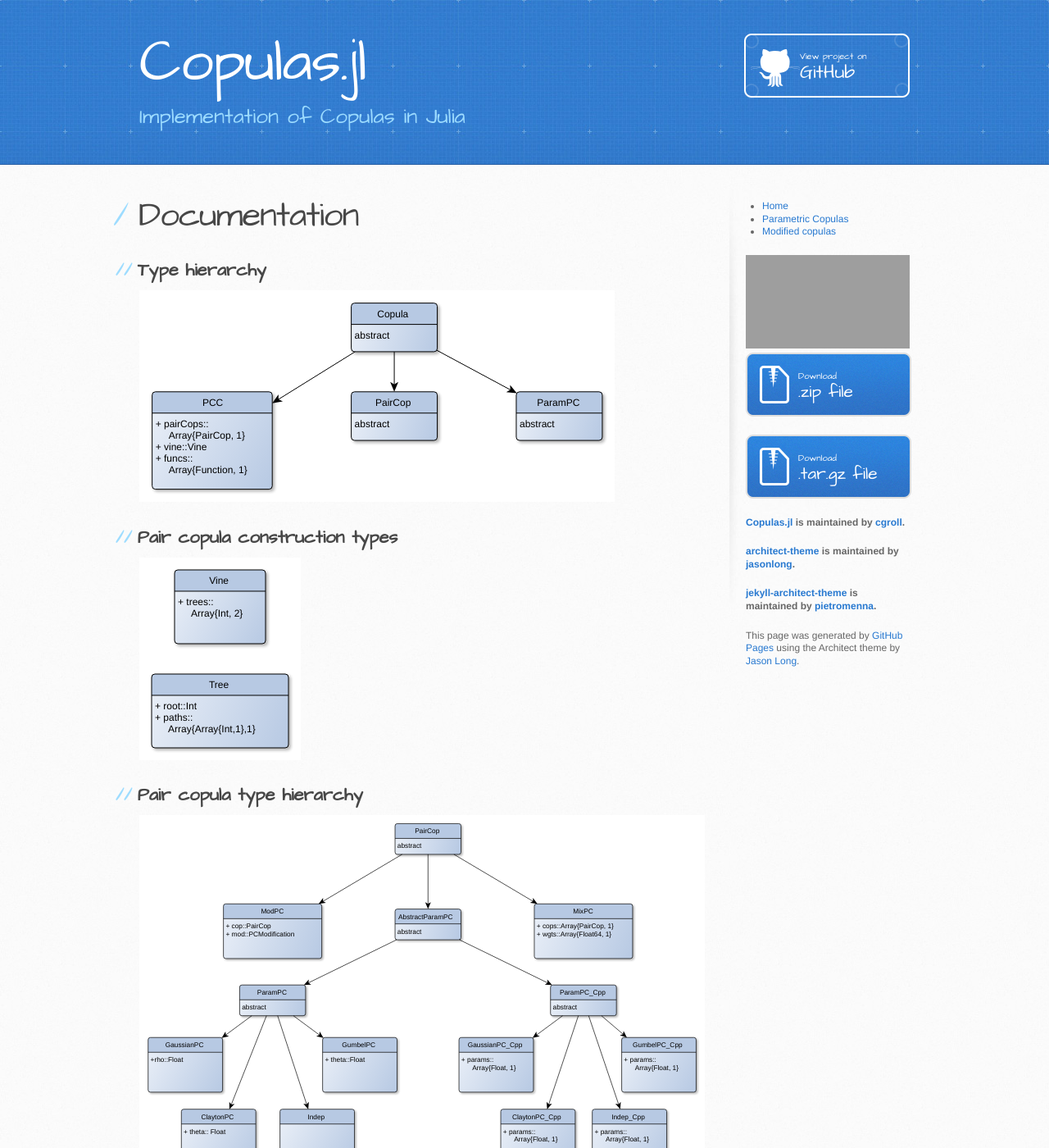
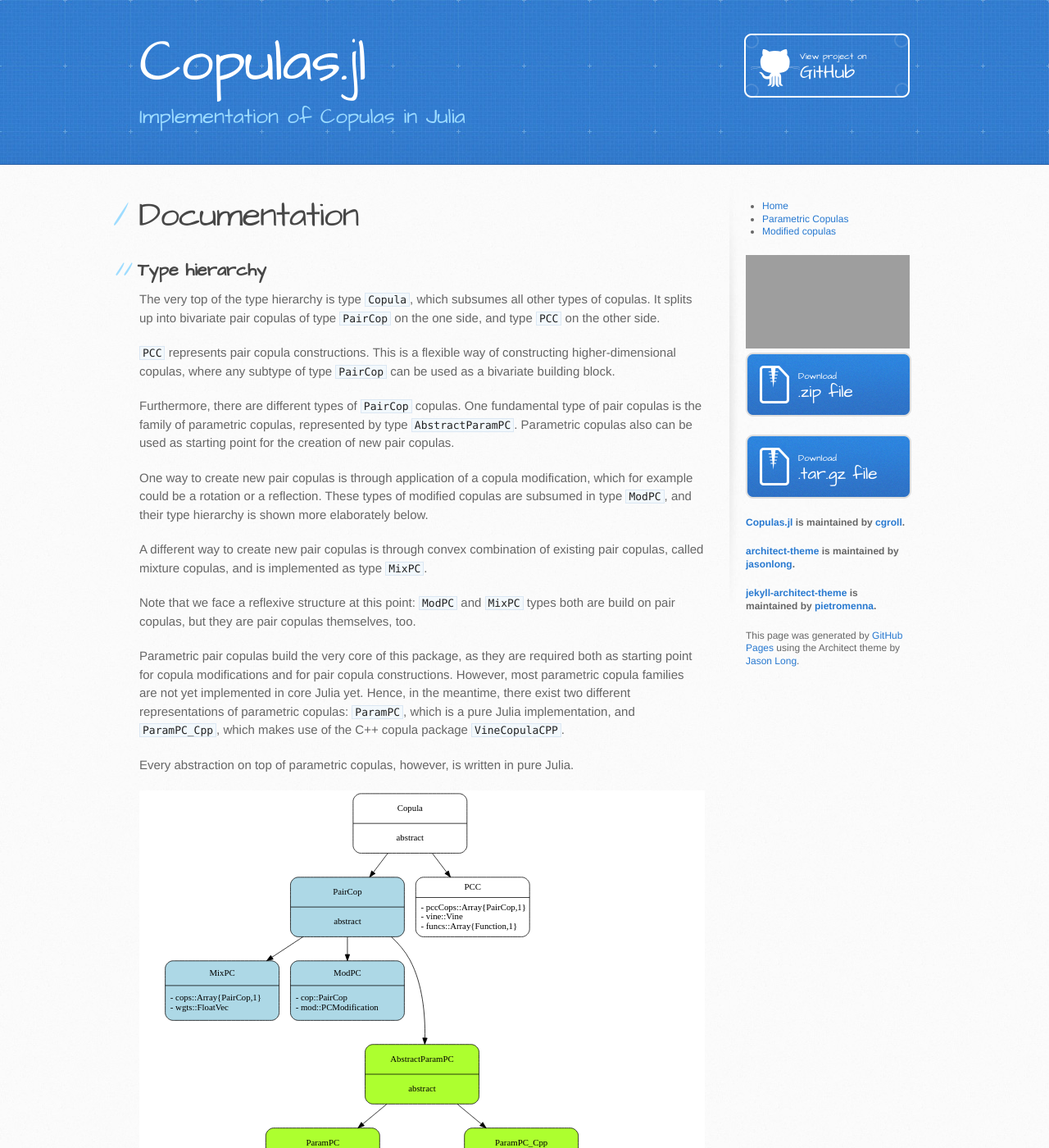
Before and after one commit to JuliaFinMetriX/Copulas.jl, a Jekyll site: the page built from index.md, in a window 1280 px wide and 1400 px high. Shown: the whole window at 82% size. Built offline with Jekyll 4.4.1, drawn with Linux system fonts in a browser that asks for light colours; some of the changed text lies outside the part shown.

Commit message:
type hierarchy pic moved to dot

```diff
--- a/index.md
+++ b/index.md
@@ -8,10 +8,53 @@ Documentation
 Type hierarchy
 --------------
 
+The very top of the type hierarchy is type `Copula`, which subsumes
+all other types of copulas. It splits up into bivariate pair copulas
+of type `PairCop` on the one side, and type `PCC` on the other side.
+
+`PCC` represents pair copula constructions. This is a flexible way of
+constructing higher-dimensional copulas, where any subtype of type
+`PairCop` can be used as a bivariate building block.
+
+Furthermore, there are different types of `PairCop` copulas. One
+fundamental type of pair copulas is the family of parametric copulas,
+represented by type `AbstractParamPC`. Parametric copulas also can be
+used as starting point for the creation of new pair copulas.
+
+One way to create new pair copulas is through application of a copula
+modification, which for example could be a rotation or a reflection.
+These types of modified copulas are subsumed in type `ModPC`, and
+their type hierarchy is shown more elaborately below.
+
+A different way to create new pair copulas is through convex
+combination of existing pair copulas, called mixture copulas, and is
+implemented as type `MixPC`.
+
+Note that we face a reflexive structure at this point: `ModPC` and
+`MixPC` types both are build on pair copulas, but they are pair
+copulas themselves, too.
+
+Parametric pair copulas build the very core of this package, as they
+are required both as starting point for copula modifications and for
+pair copula constructions. However, most parametric copula families
+are not yet implemented in core Julia yet. Hence, in the meantime,
+there exist two different representations of parametric copulas:
+`ParamPC`, which is a pure Julia implementation, and `ParamPC_Cpp`,
+which makes use of the C++ copula package `VineCopulaCPP`.
+
+Every abstraction on top of parametric copulas, however, is written in
+pure Julia.
+
 ![Type hierarchy](pics/cop_type_hierarchy.svg)
 
-Pair copula construction types
--------------------------------
+Possible extensions:
+- multivariate parametric copulas
+- multivariate non-parametric copulas
+- bivariate non-parametric copulas
+
+
+Pair copula construction: related types
+---------------------------------------
 
 ![PCC](pics/vine_types.svg)
 
```
Also changed, not shown: pics/cop_type_hierarchy.svg, 2 other files.
